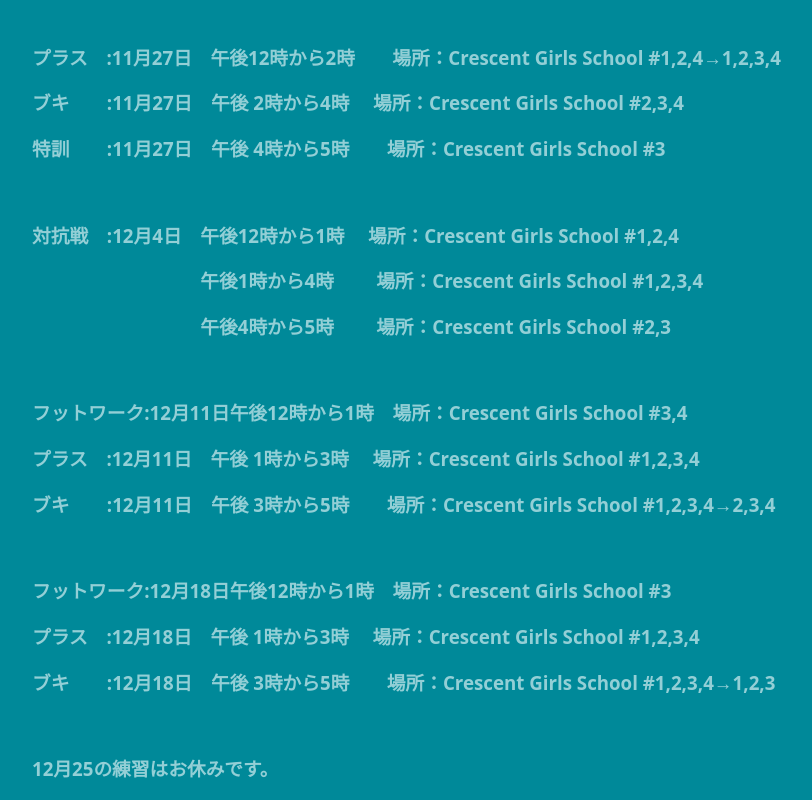
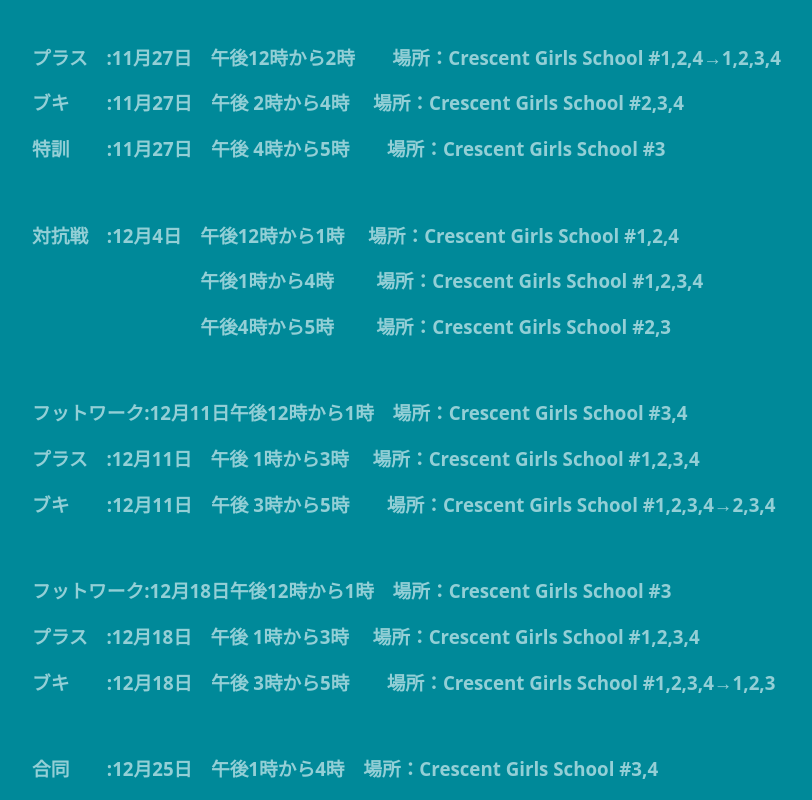
Before and after one commit to plusbado/home, a plain HTML site: page schedule.html in a window 1280 px wide. Shown: the part 6672-7472 px from the top of the page, without its empty margins (128-940 px from the left). Drawn offline with Linux system fonts and the light colour scheme.

Commit message:
Update schedule.html

```diff
--- a/schedule.html
+++ b/schedule.html
@@ -247,7 +247,7 @@
 			<h3>ブキ　　:12月18日　午後 3時から5時　　場所：Crescent Girls School #1,2,3,4→1,2,3</h3>
 			<br />
 
-			<h3>12月25の練習はお休みです。</h3>
+			<h3>合同　　:12月25日　午後1時から4時　場所：Crescent Girls School #3,4</h3>
 
 		</div>
 
```
